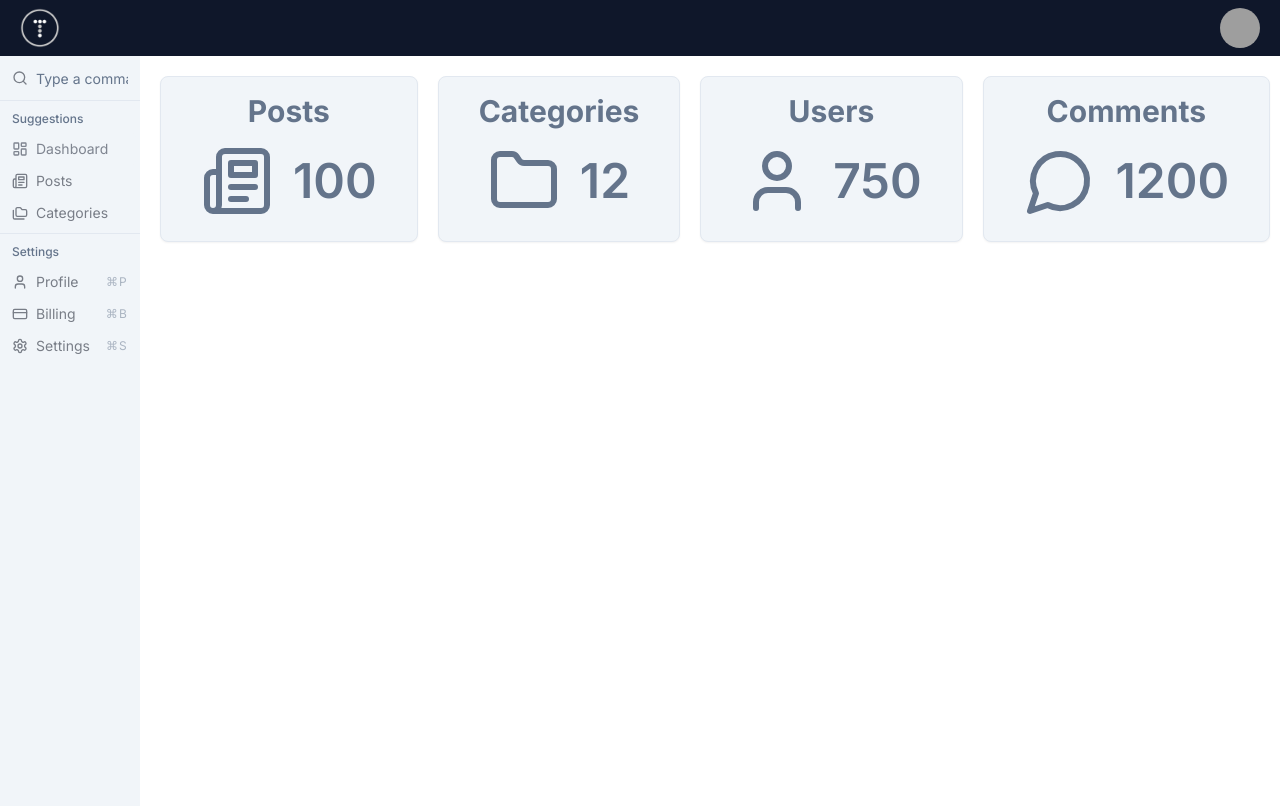
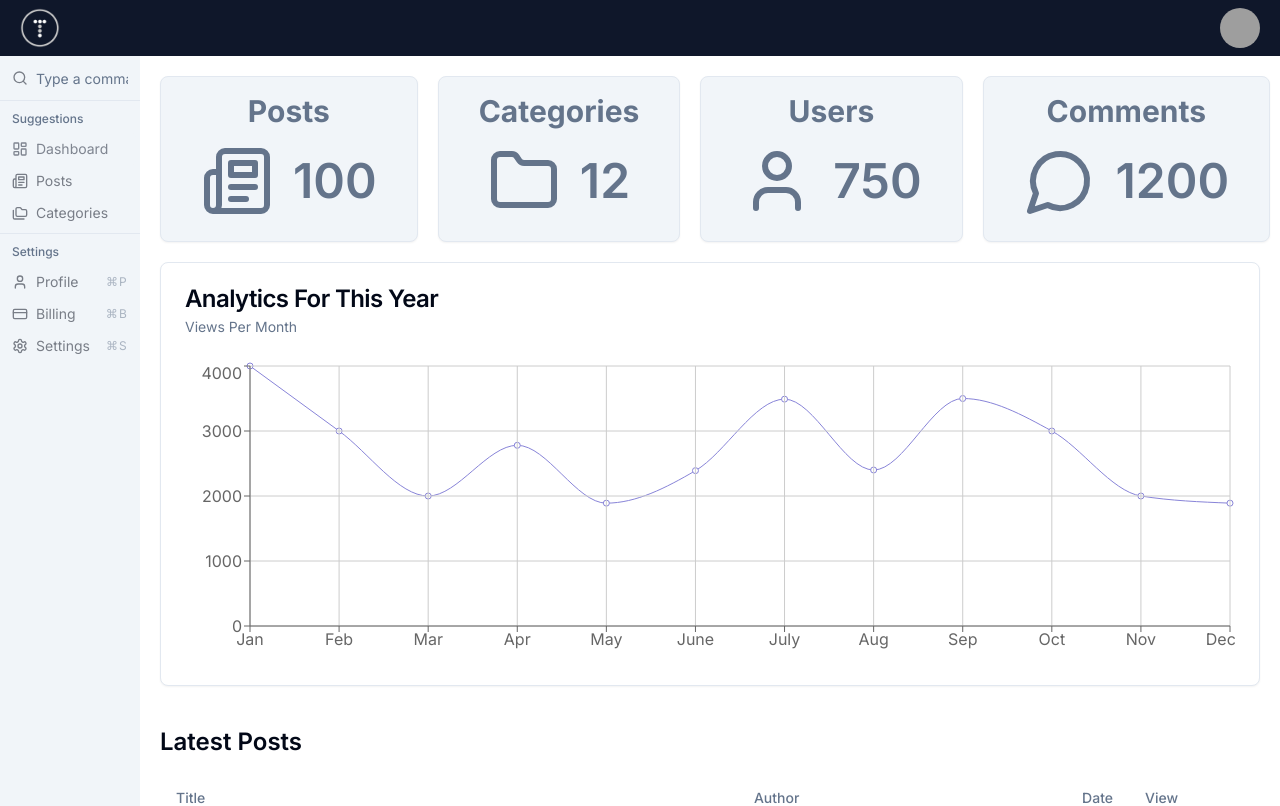
Before and after one commit to RodrigoN01/Admin-Dashboard, a Next.js app: page / in a window 1280 px wide. Shown: the top 806 px of the page. Built offline with nearby package versions, Linux system fonts and the light colour scheme; grey boxes are pictures that could not be loaded.

Commit message:
Add PostsTable and AnalyticsChart component to the page

```diff
--- a/app/page.tsx
+++ b/app/page.tsx
@@ -1,4 +1,6 @@
+import AnalyticsChart from "@/components/dashboard/AnalyticsChart";
 import DashboardCard from "@/components/dashboard/DashboardCard";
+import PostsTable from "@/components/posts/PostsTable";
 import { Folder, MessageCircle, Newspaper, User } from "lucide-react";
 
 export default function Home() {
@@ -26,6 +28,8 @@ export default function Home() {
           icon={<MessageCircle className='text-slate-500' size={72} />}
         />
       </div>
+      <AnalyticsChart />
+      <PostsTable title='Latest Posts' limit={5} />
     </>
   );
 }
```
